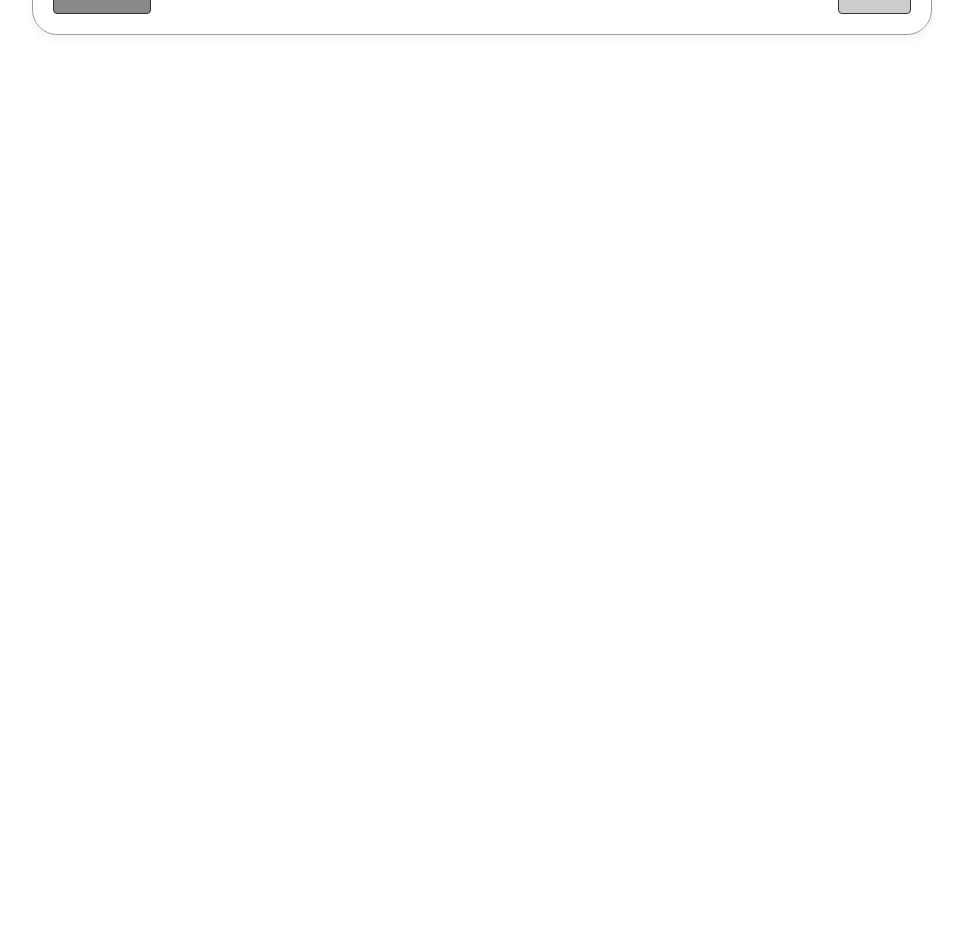
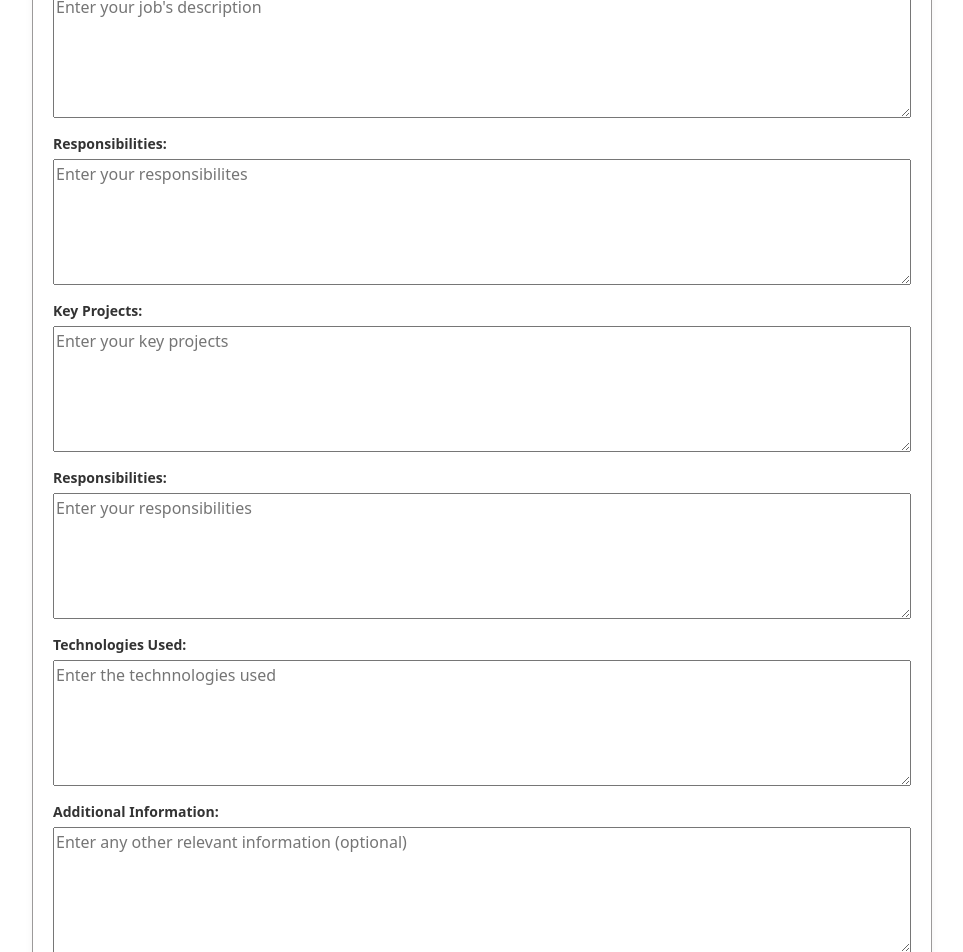
Before and after one commit to RishaanVats/resumeBuilder, an Angular app: page /work-experience in a window 1280 px wide. Shown: the part 480-1432 px from the top of the page, without its empty margins (158-1121 px from the left). Before the commit the page ends 800 px from the top, so only its background shows below. Built offline with nearby package versions, Linux system fonts and the light colour scheme.

Commit message:
added html template in work experience

```diff
--- a/src/app/shared/components/work-experience/work-experience.html
+++ b/src/app/shared/components/work-experience/work-experience.html
@@ -52,6 +52,42 @@
                 </select>
             </div>
         </div>
+        <div class="form-row">
+            <div class="form-group">
+                <label for="jobDescription">Job Description:</label>
+                <textarea id="jobDescription" formControlName="jobDescription" rows="5" placeholder="Enter your job's description"></textarea>
+            </div>
+        </div>
+        <div class="form-row">
+            <div class="form-group">
+                <label for="responsibilities">Responsibilities:</label>
+                <textarea id="responsibilities" formControlName="responsibilities" rows="5" placeholder="Enter your responsibilites"></textarea>
+            </div>
+        </div>
+        <div class="form-row">
+            <div class="form-group">
+                <label for="keyProjects">Key Projects:</label>
+                <textarea id="keyProjects" formControlName="keyProjects" rows="5" placeholder="Enter your key projects"></textarea>
+            </div>
+        </div>
+        <div class="form-row">
+            <div class="form-group">
+                <label for="responsibilities">Responsibilities:</label>
+                <textarea id="responsibilities" formControlName="responsibilities" rows="5" placeholder="Enter your responsibilities"></textarea>
+            </div>
+        </div>
+        <div class="form-row">
+            <div class="form-group">
+                <label for="technologiesUsed">Technologies Used:</label>
+                <textarea id="technologiesUsed" formControlName="technologiesUsed" rows="5" placeholder="Enter the technnologies used"></textarea>
+            </div>
+        </div>
+        <div class="form-row">
+            <div class="form-group">
+                <label for="customInformation">Additional Information:</label>
+                <textarea id="customInformation" formControlName="customInformation" rows="5" placeholder="Enter any other relevant information (optional)"></textarea>
+            </div>
+        </div>
         <div class="btn-container mt-4">
             <button class="previous-btn" type="button" (click)="goPrevious()">Previous</button>
             <button class="next-btn" type="submit" [disabled]="!workExperience.valid">Next</button>
```
